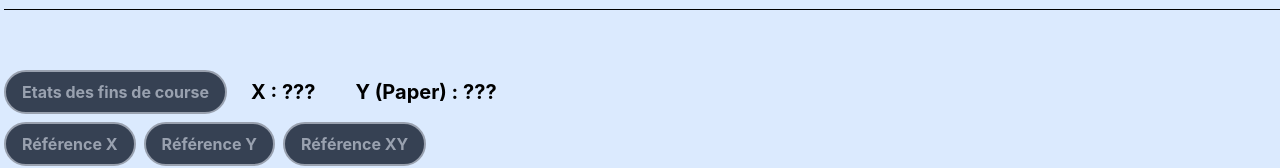
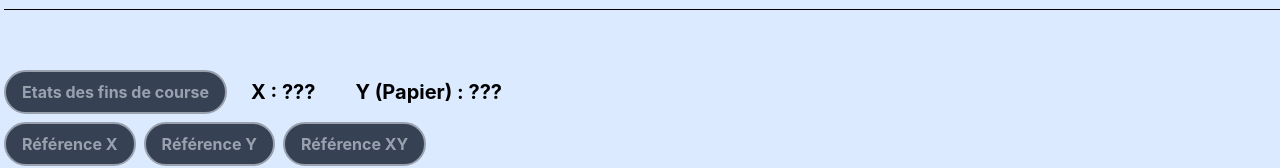
Before and after one commit to braillerap/TestBrailleRAP, a React (Create React App) app: page / in a window 1280 px wide. Shown: the part 163-331 px from the top of the page. Built offline with nearby package versions, Linux system fonts and the light colour scheme.

Commit message:
fix: Y axis label internationalization

```diff
--- a/src/App.js
+++ b/src/App.js
@@ -441,7 +441,7 @@ class App extends Component {
 
           </button>
           {this.GetLimitStatus('X', this.state.limitx)}
-          {this.GetLimitStatus('Y (Paper)', this.state.limity)}
+          {this.GetLimitStatus(this.context.GetLocaleString("param.yaxislabel"), this.state.limity)}
         </div>
         <div className='flex'>
           <button className="btn btn-blue"
--- a/src/locales/en.json
+++ b/src/locales/en.json
@@ -22,7 +22,7 @@
     "param.theme": "Theme",
     "param.tests": "Test files",
     "param.runtest":"Run test",
-
+    "param.yaxislabel": "Y (Paper)",
 
     "param.theme-normal":"Normal",
     "param.theme-wb":"White on black",
--- a/src/locales/fr.json
+++ b/src/locales/fr.json
@@ -24,6 +24,7 @@
     "param.theme": "Theme",
     "param.tests": "Fichier de test",
     "param.runtest":"Exécuter le test",
+    "param.yaxislabel": "Y (Papier)",
 
     "param.comportrefreshed": "Ports de communications actualisés",
 
```
